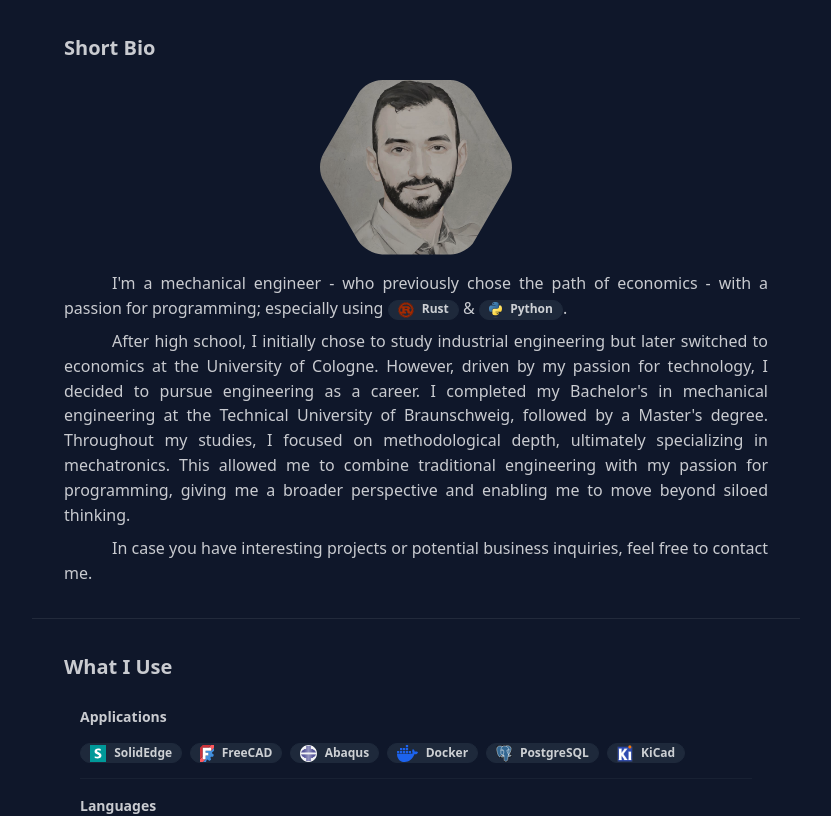
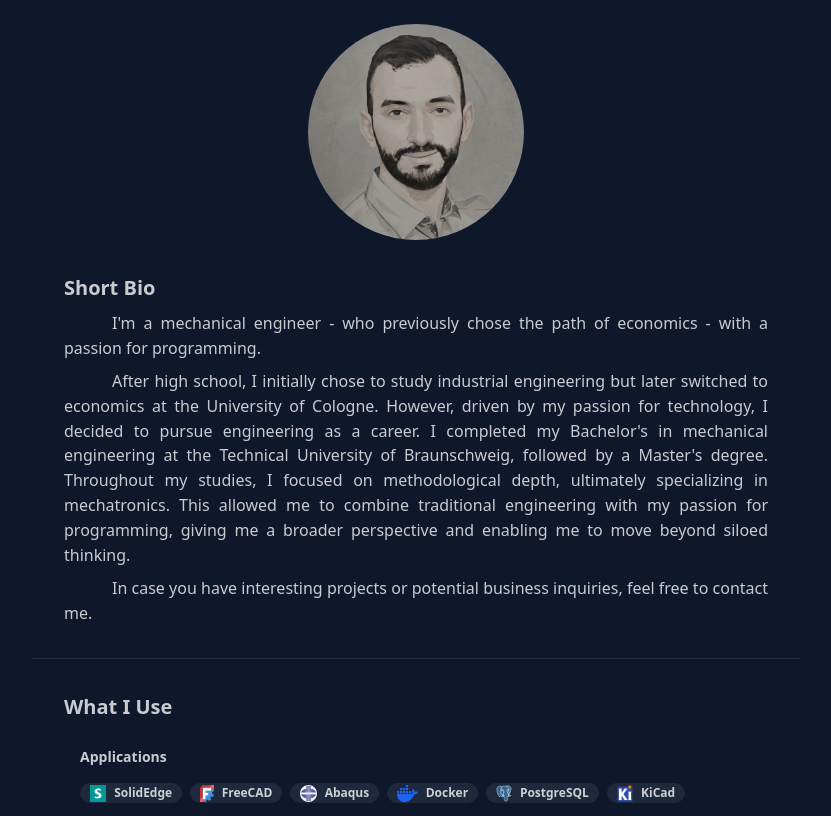
Before and after one commit to FatihDmrcn/FatihDmrcn.github.io, a SvelteKit app: page / in a window 1280 px wide. Shown: the top 816 px of the page, without its empty margins (224-1055 px from the left). Built offline with nearby package versions, Linux system fonts and the light colour scheme.

Commit message:
adjusted avatar

```diff
--- a/src/routes/+layout.svelte
+++ b/src/routes/+layout.svelte
@@ -1,12 +1,18 @@
 <script lang="ts">
     import "../app.css";
     let { children } = $props();
+    import profile from "$lib/fig/profile_drawing.jpg";
 </script>
 
 <main class="flex justify-center">
-    <div
-        class="flex flex-col max-w-3xl sm:text-lg divide-y-1 divide-base-content/10"
-    >
-        {@render children()}
+    <div class="max-w-3xl flex flex-col items-center sm:text-lg">
+        <div class="avatar pt-6">
+            <div class="rounded-full w-54 sm:42 sepia-10">
+                <img src={profile} alt="profile" />
+            </div>
+        </div>
+        <div class="w-full flex flex-col divide-y-1 divide-base-content/10">
+            {@render children()}
+        </div>
     </div>
 </main>
--- a/src/routes/+page.svelte
+++ b/src/routes/+page.svelte
@@ -2,11 +2,10 @@
     import Card from "$lib/components/card.svelte";
     import Carousel from "$lib/components/carousel.svelte";
     import Slide from "$lib/components/slide.svelte";
+    import LiBadge from "$lib/components/li_badge.svelte";
+    import Badge from "$lib/components/badge.svelte";
 
-    import Badge from "$lib/components/badge.svelte";
-    import LiBadge from "$lib/components/li_badge.svelte";
-
-    import profile from "$lib/fig/profile_drawing.jpg";
+    import Placeholder from "$lib/components/placeholder.svelte";
 
     import cargo from "$lib/logos/cargo.png";
     import daisyui from "$lib/logos/daisyui.png";
@@ -30,7 +29,6 @@
     import polars from "$lib/logos/polars.svg";
     import pytorch from "$lib/logos/pytorch.svg";
     import matplotlib from "$lib/logos/matplotlib.svg";
-    import Placeholder from "$lib/components/placeholder.svelte";
 </script>
 
 <svelte:head>
@@ -38,16 +36,9 @@
 </svelte:head>
 
 <Card title="Short Bio">
-    <div class="avatar m-auto">
-        <div class="mask mask-hexagon-2 w-48 sepia-10">
-            <img src={profile} alt="profile" />
-        </div>
-    </div>
     <div class="text-justify indent-6 sm:indent-12">
         I'm a mechanical engineer - who previously chose the path of economics -
-        with a passion for programming; especially using
-        <Badge src={rust} name={"Rust"} /> &
-        <Badge src={python} name={"Python"} />.
+        with a passion for programming.
     </div>
     <div class="text-justify indent-6 sm:indent-12">
         After high school, I initially chose to study industrial engineering but
```
